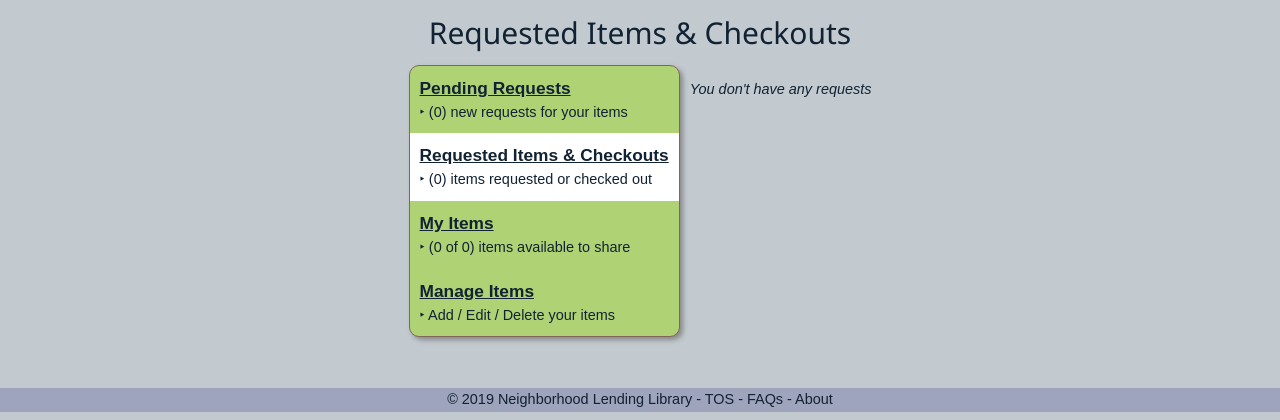
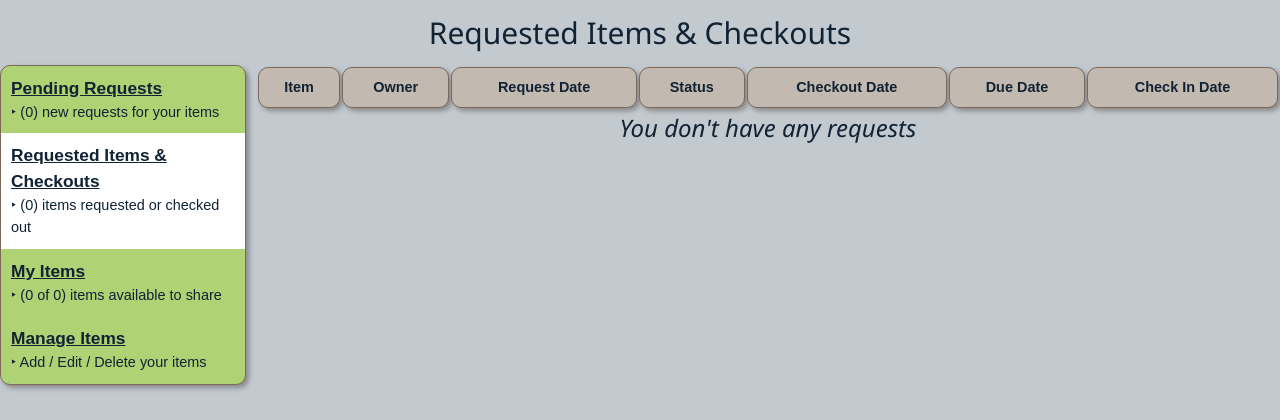
Before and after one commit to lar-mo/neighborbood-lending-library, a Django app: page /my_checkouts/ in a window 1280 px wide. Shown: the part 24-444 px from the top of the page. Run offline with Django 3.2, Linux system fonts and the light colour scheme; the visitor is signed in with stand-in values (Sample User, id 1); lists and menus that the app fills with data are empty; some web fonts are replaced.

Commit message:
fixing logic for my_checkouts and changed style for no my_checkouts

```diff
--- a/bibliotek/lendingLibrary/templates/lendingLibrary/base.html
+++ b/bibliotek/lendingLibrary/templates/lendingLibrary/base.html
@@ -229,6 +229,7 @@
       }
       .item_details_text {
         padding: 0 15px;
+        width: 800px;
       }
       h3 {
         margin-top: 0;
@@ -262,9 +263,9 @@
         color: #111 !important;
         font-weight: bold;
       }
-      .description {
+      /* .description {
         max-width: 500px;
-      }
+      } */
     </style>
   </head>
   <body>
--- a/bibliotek/lendingLibrary/templates/lendingLibrary/my_checkouts.html
+++ b/bibliotek/lendingLibrary/templates/lendingLibrary/my_checkouts.html
@@ -58,7 +58,18 @@
       {% endfor %}
     </table>
     {% else %}
-      <p><i>You don't have any requests</i></p>
+    <table>
+      <tr>
+        <th>Item</th>
+        <th>Owner</th>
+        <th>Request Date</th>
+        <th>Status</th>
+        <th>Checkout Date</th>
+        <th>Due Date</th>
+        <th>Check In Date</th>
+      </tr>
+    </table>
+    <h3><i>You don't have any requests</i></h3>
     {% endif %}
   </div> <!-- end of 'requests_checkouts'-->
 {% endblock %}
--- a/bibliotek/lendingLibrary/views.py
+++ b/bibliotek/lendingLibrary/views.py
@@ -48,7 +48,7 @@
     checkout_request_details.save()
     user_item.item_status = item_status
     user_item.save()
-    return HttpResponseRedirect(reverse('lendingLibrary:user_items', args=('3',)))
+    return HttpResponseRedirect(reverse('lendingLibrary:my_checkouts'))
 
 @login_required
 def deny_request(request):
@@ -138,7 +138,7 @@
 @login_required
 def pending_requests(request):
     owner = request.user
-    pending_requests = UserItemCheckout.objects.filter(checkout_status_id=1).exclude(borrower_id=owner.id)
+    pending_requests = UserItemCheckout.objects.filter(checkout_status_id=1, user_item__owner=owner.id).exclude(borrower_id=owner.id)
     context = {'owner': owner, 'pending_requests': pending_requests}
     return render(request, 'lendingLibrary/pending_requests.html', context)
 
@@ -146,7 +146,7 @@
 def my_checkouts(request):
     owner = request.user
     items = owner.items.order_by('item_status__name', 'category__name')
-    checkouts = owner.checkouts.order_by('user_item')
+    checkouts = owner.checkouts.order_by('-request_date')
     context = {'owner': owner, 'checkouts': checkouts}
     return render(request, 'lendingLibrary/my_checkouts.html', context)
 
```
